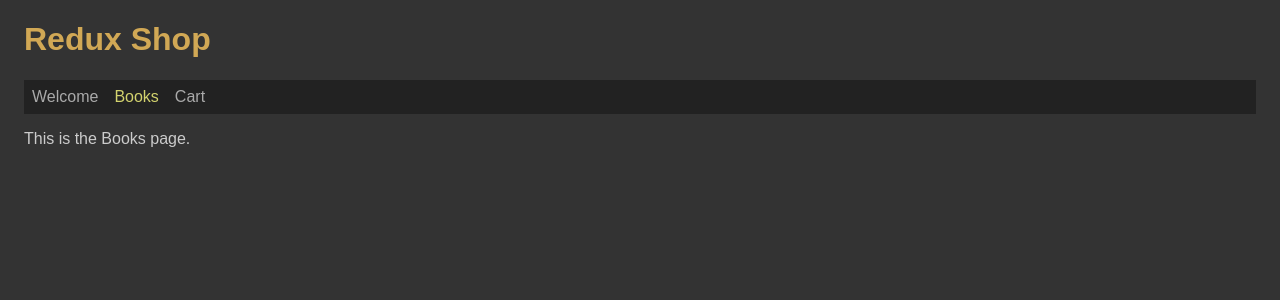
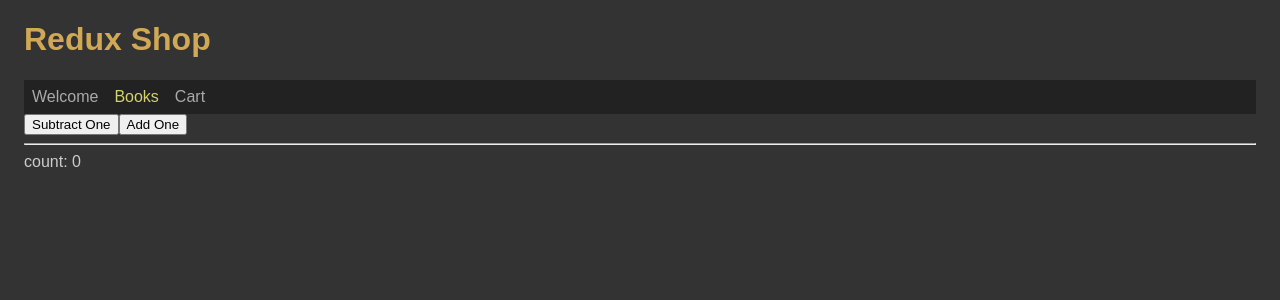
Before and after one commit to edwardtanguay/et-003-redux-toolkit-typescript, a React (Vite) app: page /books in a window 1280 px wide. Shown: the top 300 px of the page. Built offline with nearby package versions, Linux system fonts and the light colour scheme.

Commit message:
counter works

```diff
--- a/src/common/pages/PageBooks.tsx
+++ b/src/common/pages/PageBooks.tsx
@@ -1,7 +1,18 @@
+import { useDispatch, useSelector } from 'react-redux';
+import { add, subtract } from '../../features/cart/cartSlice';
+import { RootState } from '../../app/store';
+
 export const PageBooks = () => {
+	const dispatch = useDispatch();
+	const selectCart = (state: RootState) => state.cart;
+	const { count } = useSelector(selectCart);
+
 	return (
-		<>
-			<p>This is the Books page.</p>
-		</>
+		<div className="pageBooks">
+			<button onClick={() => dispatch(subtract())}>Subtract One</button>
+			<button onClick={() => dispatch(add())}>Add One</button>
+			<hr />
+			<div>count: {count}</div>
+		</div>
 	);
 };
--- a/src/features/cart/cartSlice.ts
+++ b/src/features/cart/cartSlice.ts
@@ -17,5 +17,5 @@ export const cartSlice = createSlice({
 	}
 });
 
-export const { add, subtract: substract } = cartSlice.actions;
+export const { add, subtract } = cartSlice.actions;
 export default cartSlice.reducer;
```
